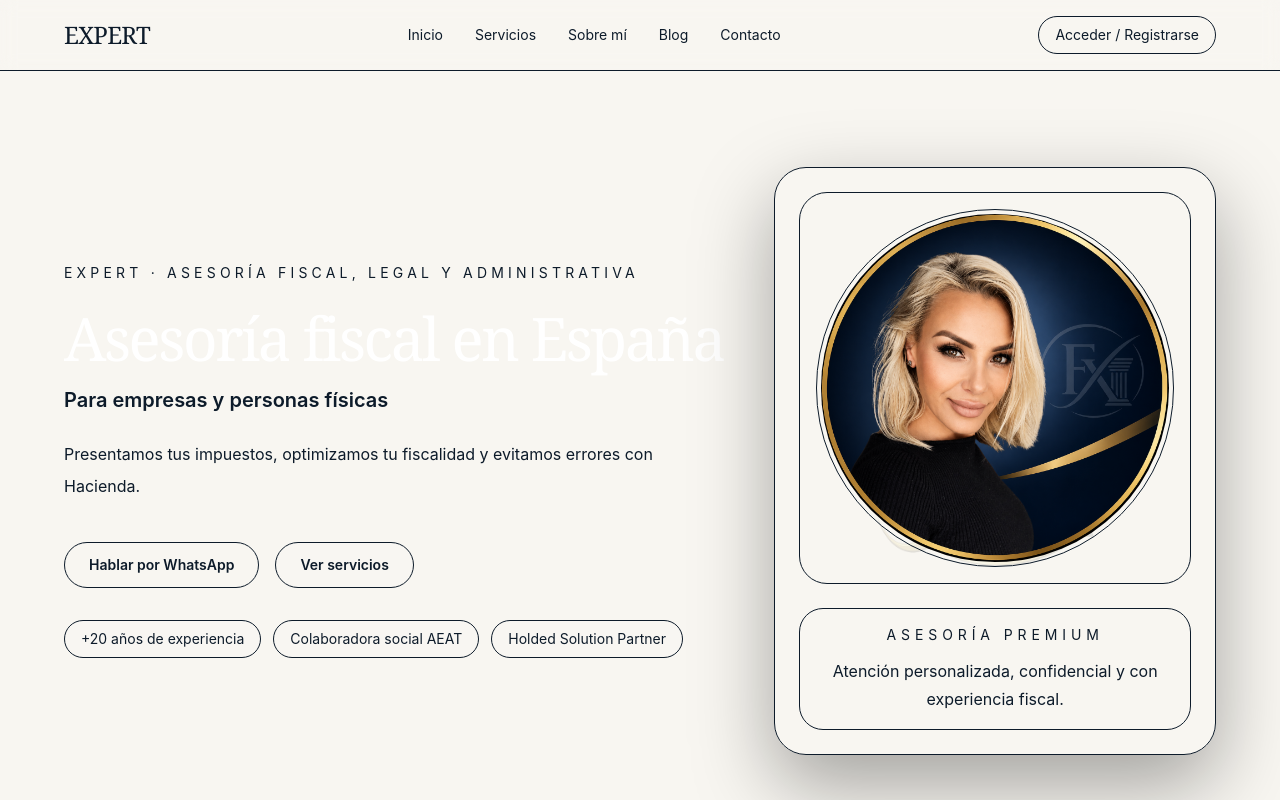
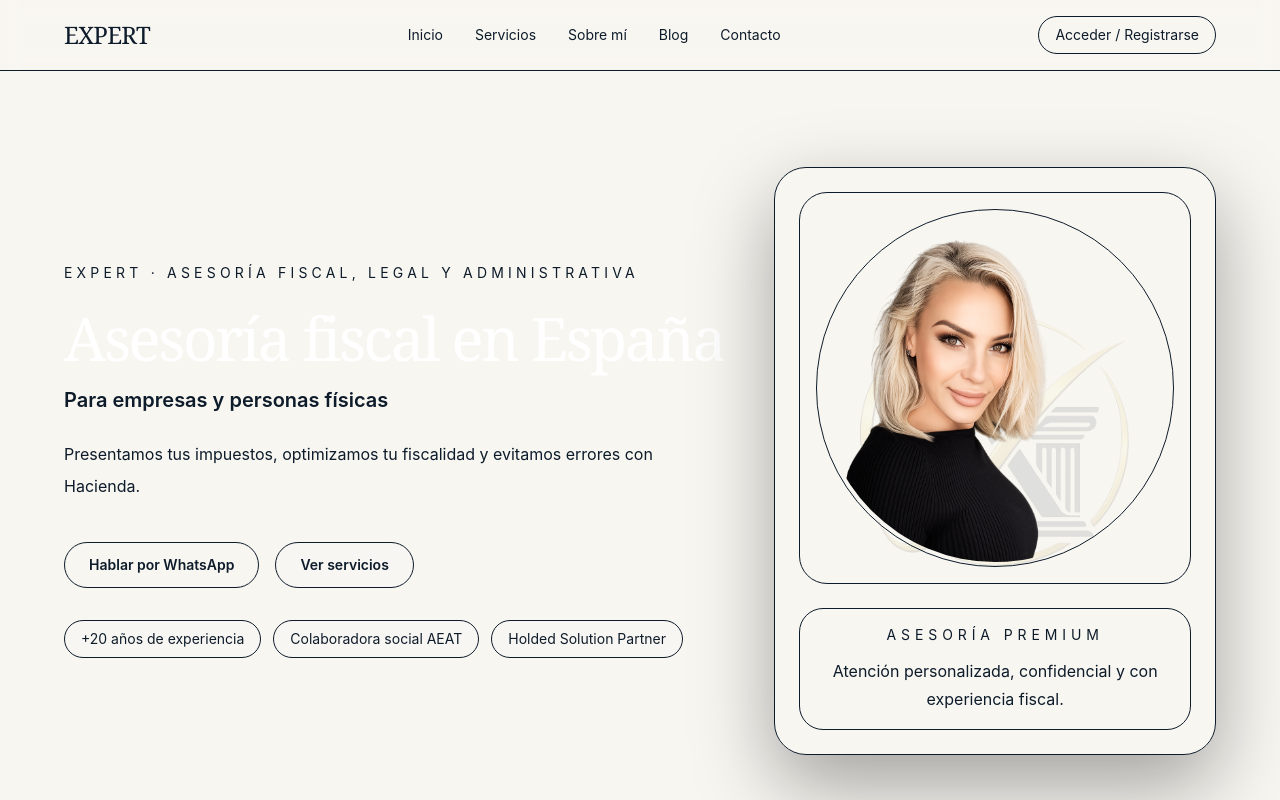
Before and after one commit to expert-servicios/kiabusiness_app, a Next.js app: page / in a window 1280 px wide. Shown: the top 800 px of the page. Built offline with nearby package versions, Linux system fonts and the light colour scheme.

Commit message:
Fix: Correct avatar image path from /ksenia-avatar.png to /avatars/ksenia-avatar.png

```diff
--- a/components/site/hero-section.tsx
+++ b/components/site/hero-section.tsx
@@ -49,7 +49,7 @@ export function HeroSection() {
             <div className="relative rounded-[28px] border border-brand-cream/10 bg-brand-navy p-4">
               <div className="overflow-hidden rounded-full border border-brand-gold/20 bg-brand-slate p-1">
                 <Image
-                  src="/ksenia-avatar.png"
+                  src="/avatars/ksenia-avatar.png"
                   alt="Avatar de Ksenia"
                   width={420}
                   height={420}
```
